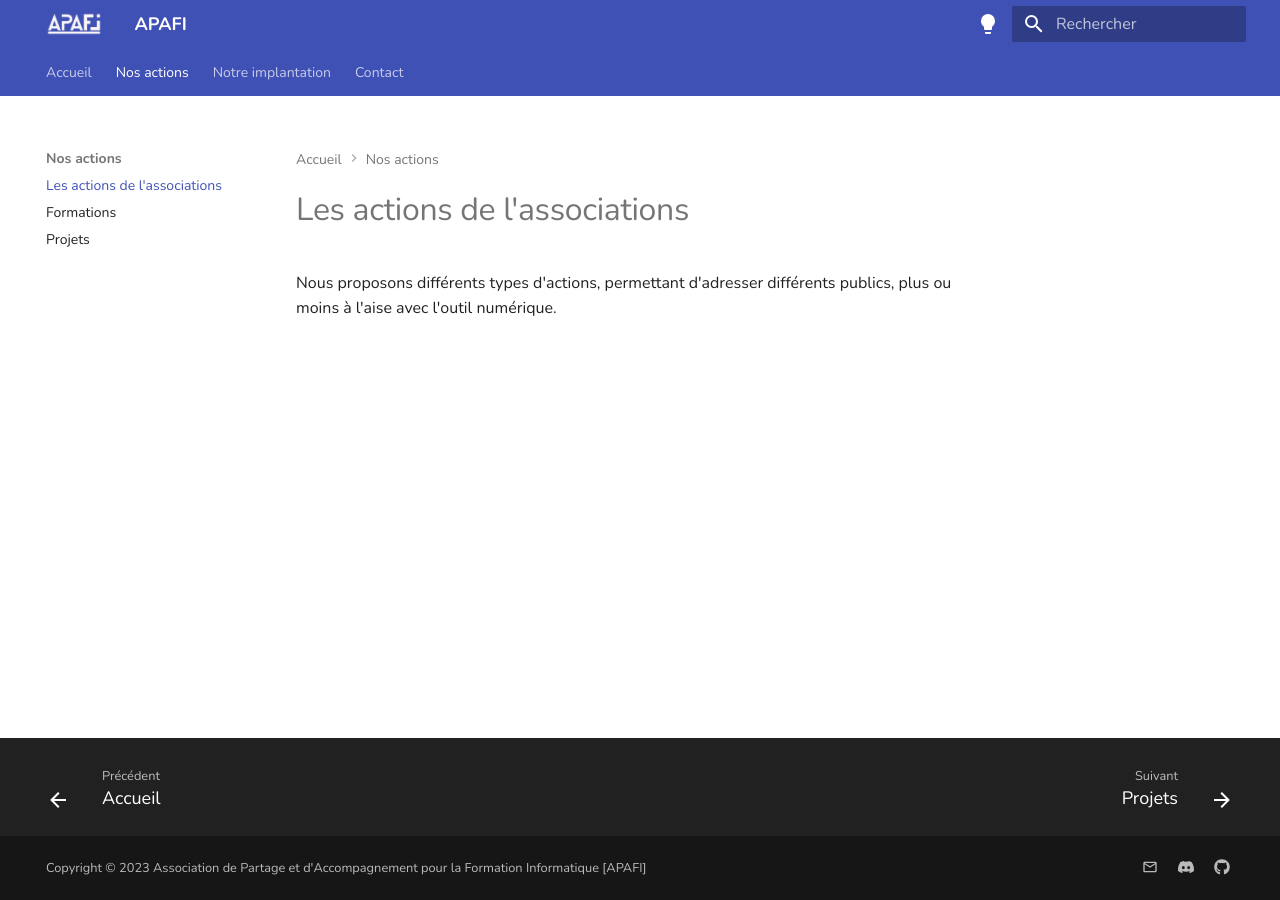
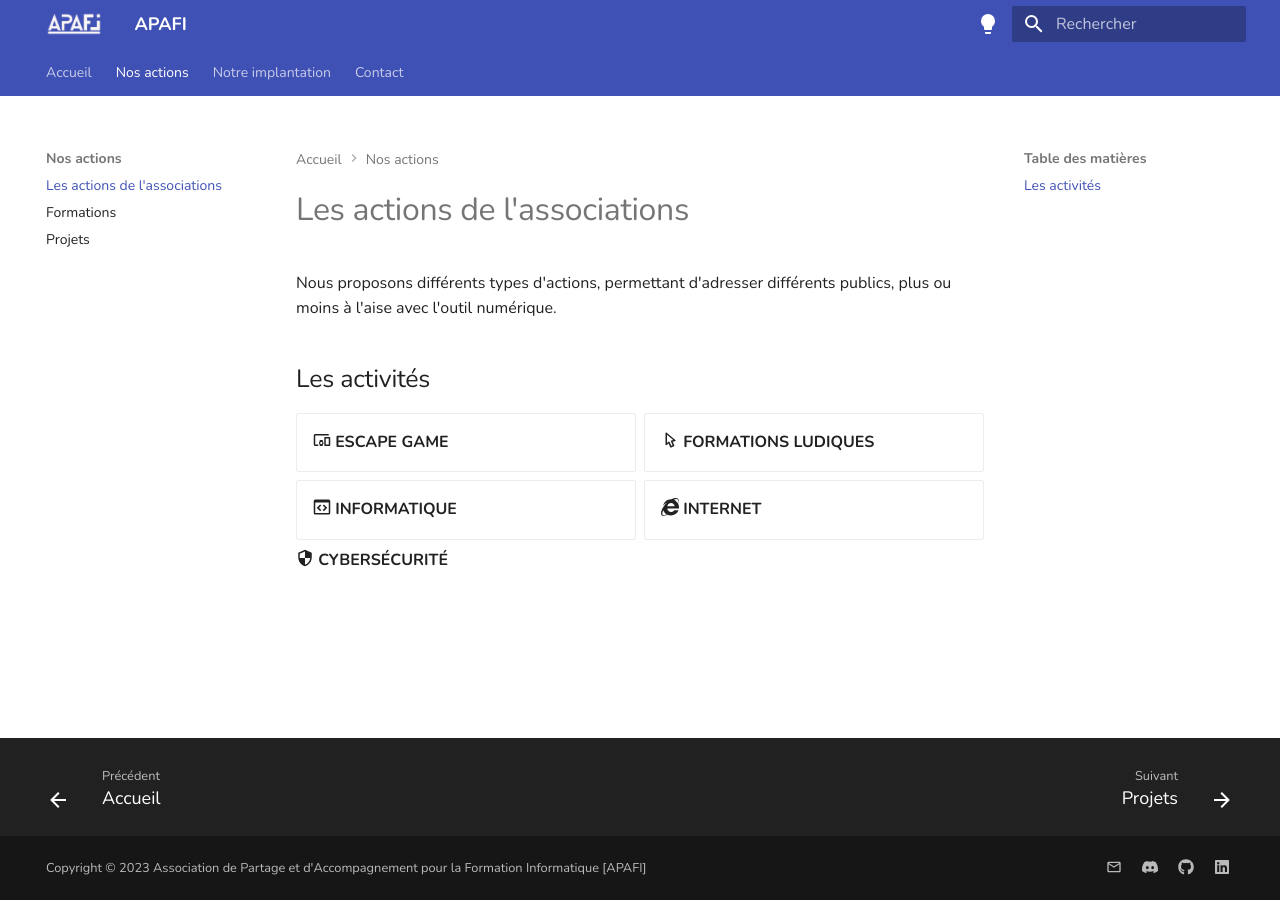
Before and after one commit to APAFI/wiki, an MkDocs documentation site: the page built from docs/actions/index.md, in a window 1280 px wide. Built offline with MkDocs 1.6.1 and Material for MkDocs 9.7.7, drawn with Linux system fonts in a browser that asks for light colours.

Commit message:
Second commit
Second commit

```diff
--- a/docs/actions/index.md
+++ b/docs/actions/index.md
@@ -1,3 +1,23 @@
 # Les actions de l'associations
 
 Nous proposons différents types d'actions, permettant d'adresser différents publics, plus ou moins à l'aise avec l'outil numérique.
+
+## Les activités
+
+<div class="grid" markdown>
+
+:material-devices: __ESCAPE GAME__
+{ .card }
+
+:material-cursor-default-outline: __FORMATIONS LUDIQUES__
+{ .card }
+
+:material-application-brackets-outline: __INFORMATIQUE__
+{ .card }
+
+:fontawesome-brands-internet-explorer: __INTERNET__
+{ .card }
+
+:material-security: __CYBERSÉCURITÉ__
+
+</div>
--- a/mkdocs.yml
+++ b/mkdocs.yml
@@ -26,6 +26,9 @@ extra:
     - icon: fontawesome/brands/github
       link: https://github.com/apafi
       name: GitHub APAFI
+    - icon: fontawesome/brands/linkedin
+      link: https://linkedin.com/company/asso-apafi
+      name: LinkedIn APAFI
 
 theme:
   font:
```
Also changed, not shown: docs/contact.md (+1 -1 lines), docs/index.md (+5 -2 lines).
